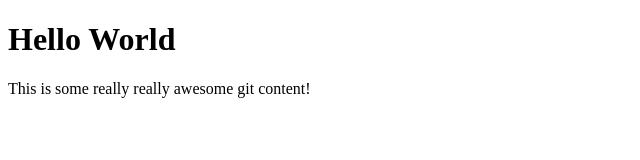
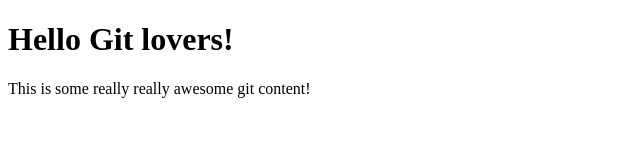
Before and after one commit to AshIgnYeo/git-101-workshop, a plain HTML site: page index.html in a window 1280 px wide. Shown: the whole page, without its empty margins (0-640 px from the left). Drawn offline with Linux system fonts and the light colour scheme.

```diff
--- a/index.html
+++ b/index.html
@@ -7,7 +7,7 @@
     <title>Document</title>
   </head>
   <body>
-    <h1>Hello World</h1>
+    <h1>Hello Git lovers!</h1>
 
     <p>This is some really really awesome git content!</p>
   </body>
```
Also changed, not shown: scripts.js (added), style.css (added).
